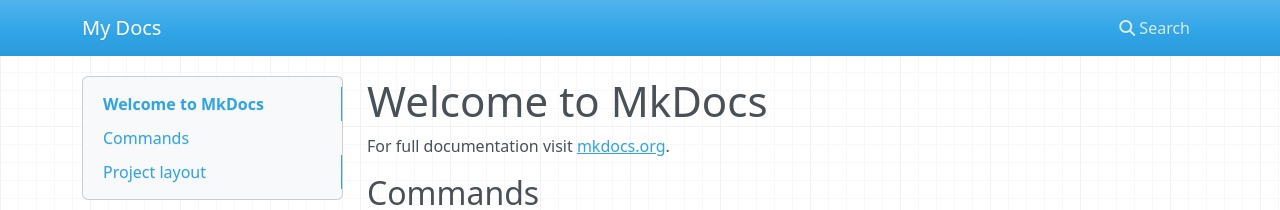
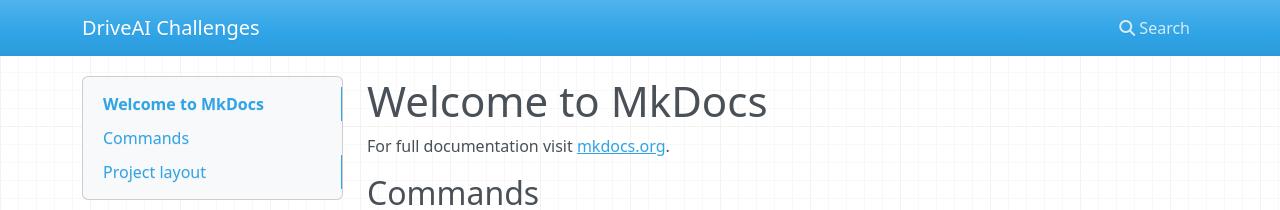
Before and after one commit to AutoAI/challenges, an MkDocs documentation site: the page built from docs/index.md, in a window 1280 px wide. Shown: the top 210 px of the page. Built offline with MkDocs 1.6.1, drawn with Linux system fonts in a browser that asks for light colours; nearby versions of some CDN libraries.

Commit message:
changed title

```diff
--- a/mkdocs.yml
+++ b/mkdocs.yml
@@ -1 +1 @@
-site_name: My Docs
+site_name: DriveAI Challenges
```
